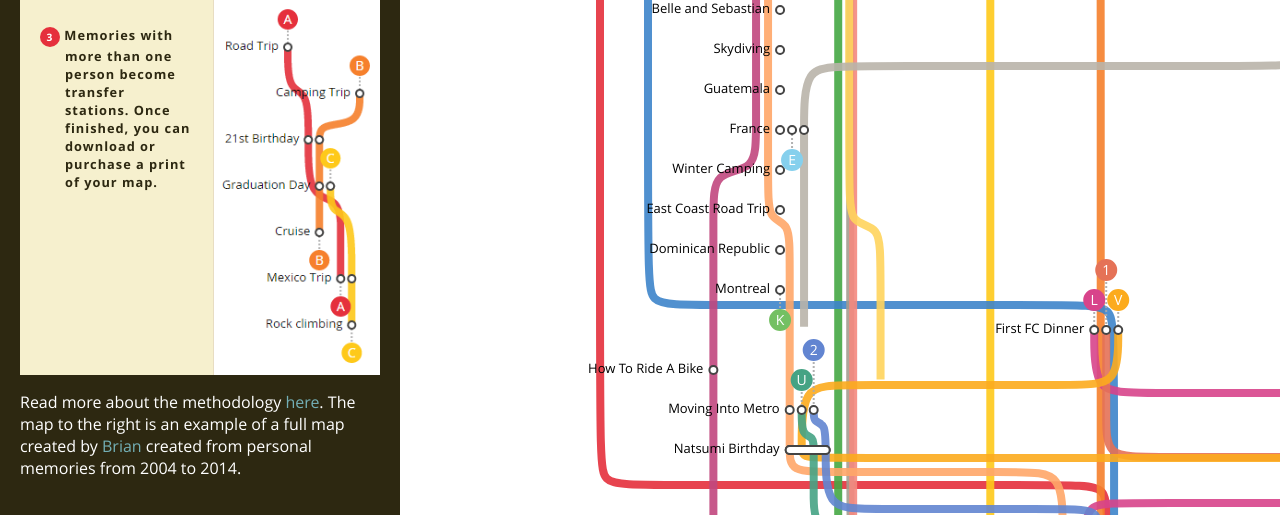
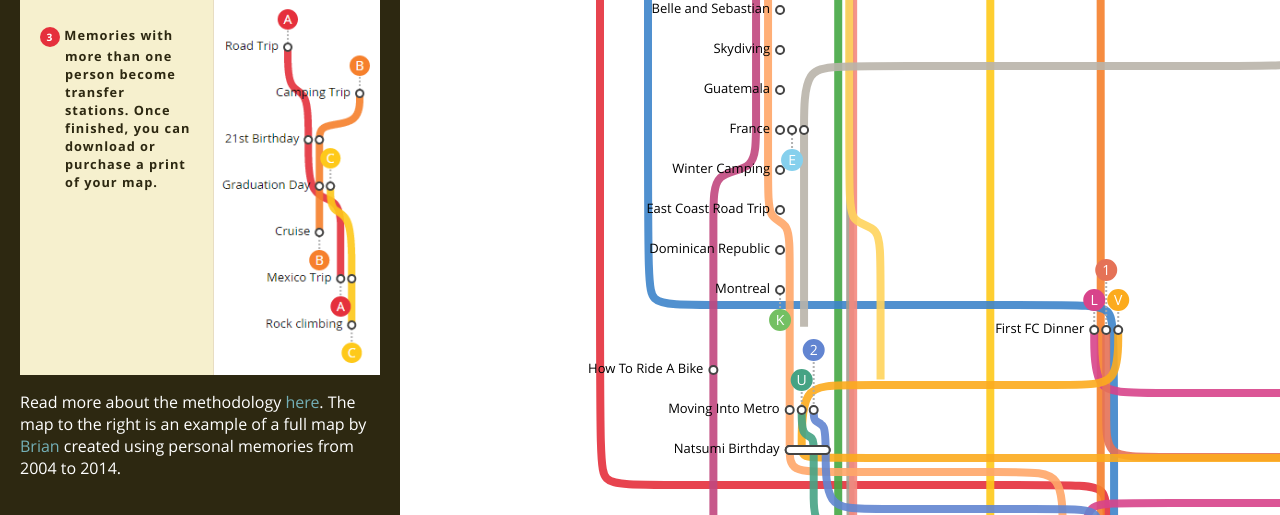
Before and after one commit to beefoo/memory-underground, a CodeIgniter app: page / in a window 1280 px wide. Shown: the part 850-1365 px from the top of the page. Run offline with CodeIgniter, Linux system fonts and the light colour scheme.

Commit message:
more copy changes

```diff
--- a/application/views/home/index.php
+++ b/application/views/home/index.php
@@ -46,8 +46,8 @@
       </div>
 
       <p>Read more about the methodology <a href="https://medium.com/@beefoo/building-a-memory-transit-map-82c2a05e456e" target="_blank">here</a>.
-        The map to the right is an example of a full map created by <a href="http://brianfoo.com" target="_blank">Brian</a>
-        created from personal memories from 2004 to 2014.</p>
+        The map to the right is an example of a full map by <a href="http://brianfoo.com" target="_blank">Brian</a>
+        created using personal memories from 2004 to 2014.</p>
 
     </div>
 
```
